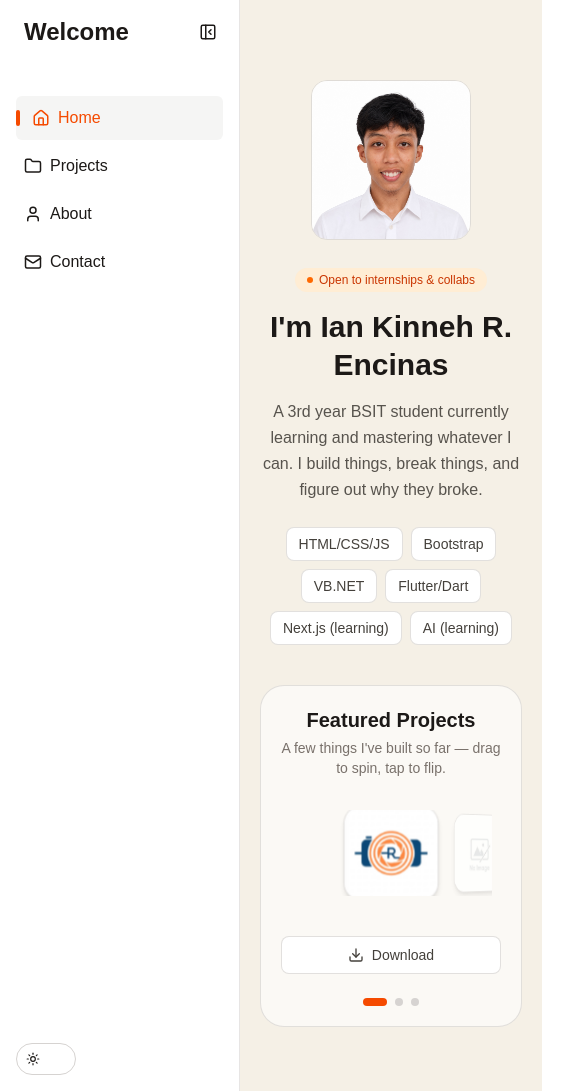
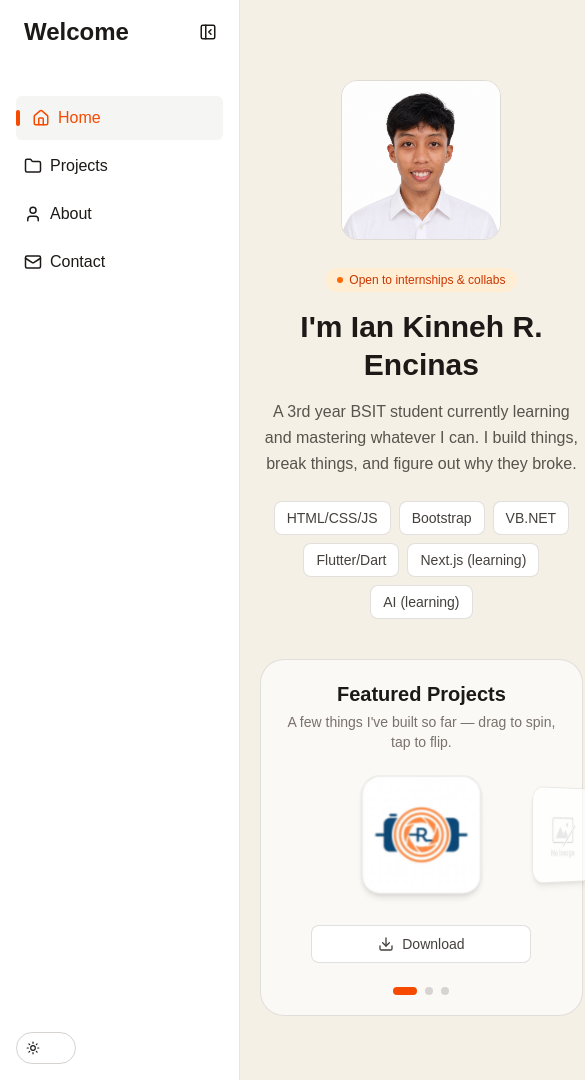
Before and after one commit to isthathowitworks/profile-portfolio, a Next.js app: page / in a window 390 px wide. Shown: the whole page, 585 px wide, since content can reach past the window. Built offline with nearby package versions, Linux system fonts and the light colour scheme.

Commit message:
Revert "Update page.js"
This reverts commit 4391b238a33b62e09d8ee34e770841f08e04b308.

```diff
--- a/src/app/page.js
+++ b/src/app/page.js
@@ -40,8 +40,8 @@ const DRAG_SENSITIVITY = 0.35;
 // Card size / ring radius scale smoothly with viewport width via CSS clamp() —
 // no JS breakpoint detection needed, so there's no hydration/remount race
 // and no flash of the wrong size on first load.
-const CARD_SIZE_CSS = "clamp(80px, 22vw, 160px)";
-const RADIUS_CSS = "clamp(90px, 30vw, 320px)";
+const CARD_SIZE_CSS = "clamp(100px, 26vw, 160px)";
+const RADIUS_CSS = "clamp(140px, 46vw, 320px)";
 
 function normalizeAngle(angle) {
   // wraps to -180..180
@@ -202,11 +202,11 @@ export default function Home() {
             {/* Ring stage */}
             <div className="mt-8 sm:mt-12 flex items-center justify-center gap-4">
               <div
-                className="relative shrink-0 max-w-full overflow-hidden"
+                className="relative shrink-0"
                 style={{
                   "--card-size": CARD_SIZE_CSS,
                   "--radius": RADIUS_CSS,
-                  width: "min(calc(var(--card-size) + var(--radius)), 100%)",
+                  width: "calc(var(--card-size) + var(--radius))",
                   height: "var(--card-size)",
                   perspective: "1200px",
                   touchAction: "pan-y",
```
